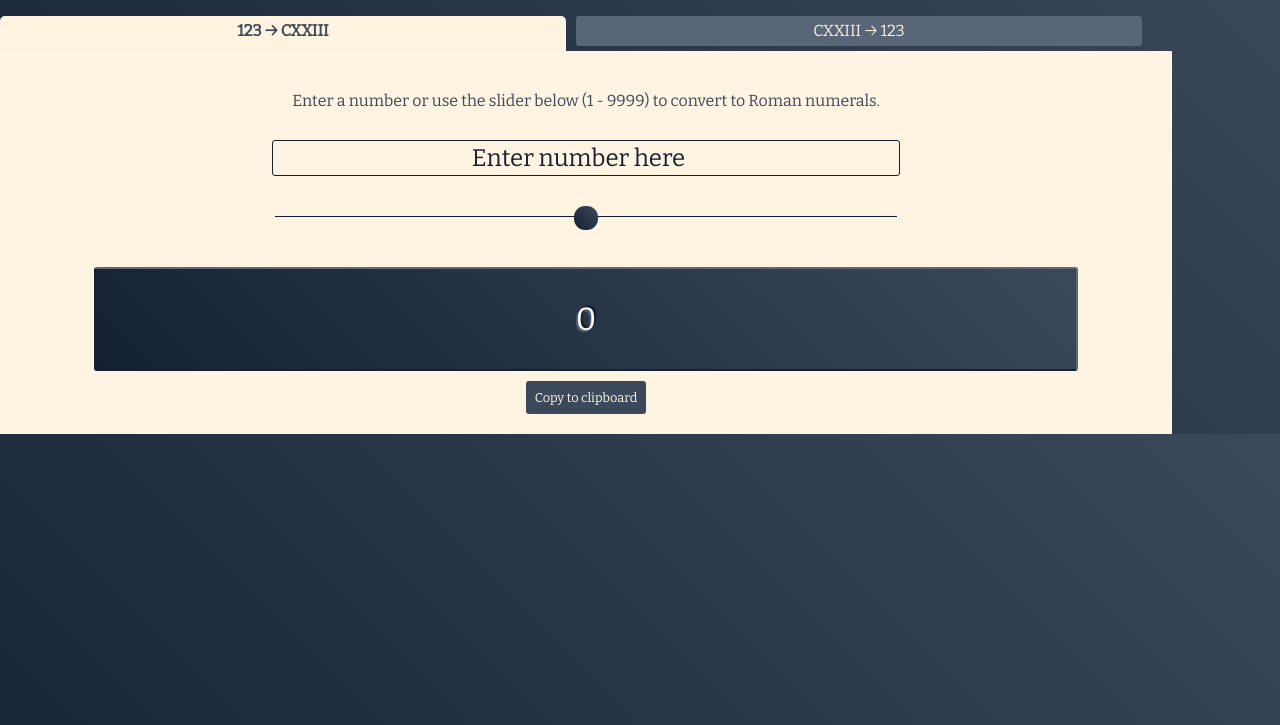
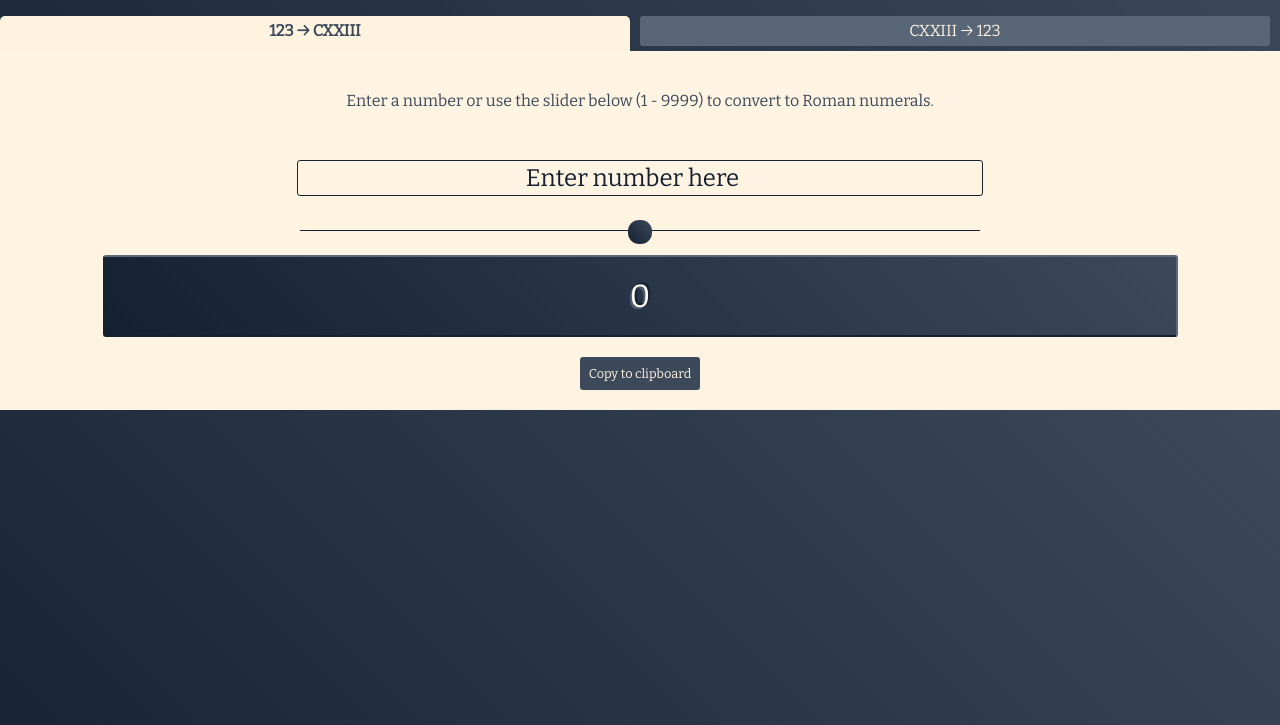
Before and after one commit to DimitriRem/Roman-Numeral-Converter, a plain HTML site: page index.html in a window 1280 px wide. Shown: the part 75-800 px from the top of the page. Drawn offline with nearby package versions, Linux system fonts and the light colour scheme.

Commit message:
final changes

```diff
--- a/main.js
+++ b/main.js
@@ -30,7 +30,8 @@ numberInput.addEventListener("input", function () {
 
 romanInput.addEventListener("input", function () {
   const romanInputValue = romanInput.value;
-  const pattern = /[I{1,3}|V{1}|X{1,3}|L{1}|C{1,3}|D{1}|M{1,3}|i{1,3}|v{1}|x{1,3}|l{1}|c{1,3}|d{1}|m{1,3}|]/;
+  const pattern =
+    /[I{1,3}|V{1}|X{1,3}|L{1}|C{1,3}|D{1}|M{1,3}|i{1,3}|v{1}|x{1,3}|l{1}|c{1,3}|d{1}|m{1,3}|]/;
 
   if (pattern.test(romanInputValue)) {
     const romanValue = romanInputValue;
@@ -49,7 +50,11 @@ function updateVariable(value) {
 function romanUpdateVariable(value) {
   variable = value;
   romanOutputElement.textContent = convertToArabic(variable);
+  if (romanOutputElement.textContent == "NaN") {
+    romanOutputElement.textContent = "Invalid input";
+  }
 }
+
 
 function copyToClipboard() {
   const text = outputElement.textContent;
--- a/styles.css
+++ b/styles.css
@@ -1,21 +1,19 @@
 body {
   background-image: linear-gradient(45deg, #142132, #3c495b);
-  height: 100%;
-  width: 90%;
   font-family: "Bitter", Cambria, Cochin, Georgia, Times, "Times New Roman",
     serif;
-    margin: 0px;
+  margin: 0px;
+  display: flex;
+  flex-direction: column;
 }
 
 #subContainerAtoR {
   display: block;
-  width: 100%;
   background-color: #fff4e2;
   border-radius: 0;
   padding: 10px;
   color: #3c495b;
   text-align: center;
-
 }
 
 form {
@@ -29,7 +27,6 @@ P {
 
 #subContainerRtoA {
   display: none;
-  width: 100%;
   background-color: #fff4e2;
   border-radius: 0;
   padding: 10px;
@@ -90,7 +87,7 @@ h1 {
   cursor: pointer;
   border-radius: 3px;
   margin: 10px auto;
-  width: fit-content
+  width: fit-content;
 }
 
 .clipboardButton:hover {
@@ -104,9 +101,14 @@ h1 {
   font-family: "Bitter", "Times New Roman", Times, serif;
   font-size: 1.5rem;
   border: 1px solid #142132;
-  background-color:transparent;
-  color:#142132;
+  background-color: transparent;
+  color: #142132;
   border-radius: 3px;
+  margin: 20px 0px;
+}
+
+.numberinput:focus {
+  outline: none;
 }
 
 .numberInput::placeholder {
@@ -119,8 +121,8 @@ h1 {
   background-image: linear-gradient(45deg, #142132, #3c495b);
   border: 2px solid;
   width: 85%;
-  height: 100px;
-  margin: 10px auto;
+  margin: 20px auto;
+  padding: 20px 0;
   font-size: 2rem;
   border-radius: 3px;
   border-top-color: #5c6877;
@@ -141,11 +143,9 @@ h1 {
   color: #fffaf1;
   text-shadow: 2px -2px 1px #142132, -2px 2px 0px #4c5c72;
   display: flex;
-flex-wrap: wrap;
-max-width: 100%;
-font-size: 2rem;
+  flex-wrap: wrap;
+  font-size: 2rem;
 }
-
 
 form {
   width: 90%;
@@ -159,7 +159,6 @@ input[type="range"] {
   background: transparent;
   cursor: pointer;
   width: 60%;
-  margin: 40px auto;
 }
 
 /* Removes default focus */
@@ -172,7 +171,6 @@ input[type="range"]:focus {
 input[type="range"]::-webkit-slider-runnable-track {
   background-color: #142132;
   height: 1px;
-
 }
 
 /* slider thumb */
@@ -220,6 +218,10 @@ input[type="range"]:focus::-moz-range-thumb {
     font-size: 2rem;
   }
 
+  .button .button-active {
+    height: 40px;
+  }
+
   #outputContainer {
     margin-bottom: 20px;
   }
```
